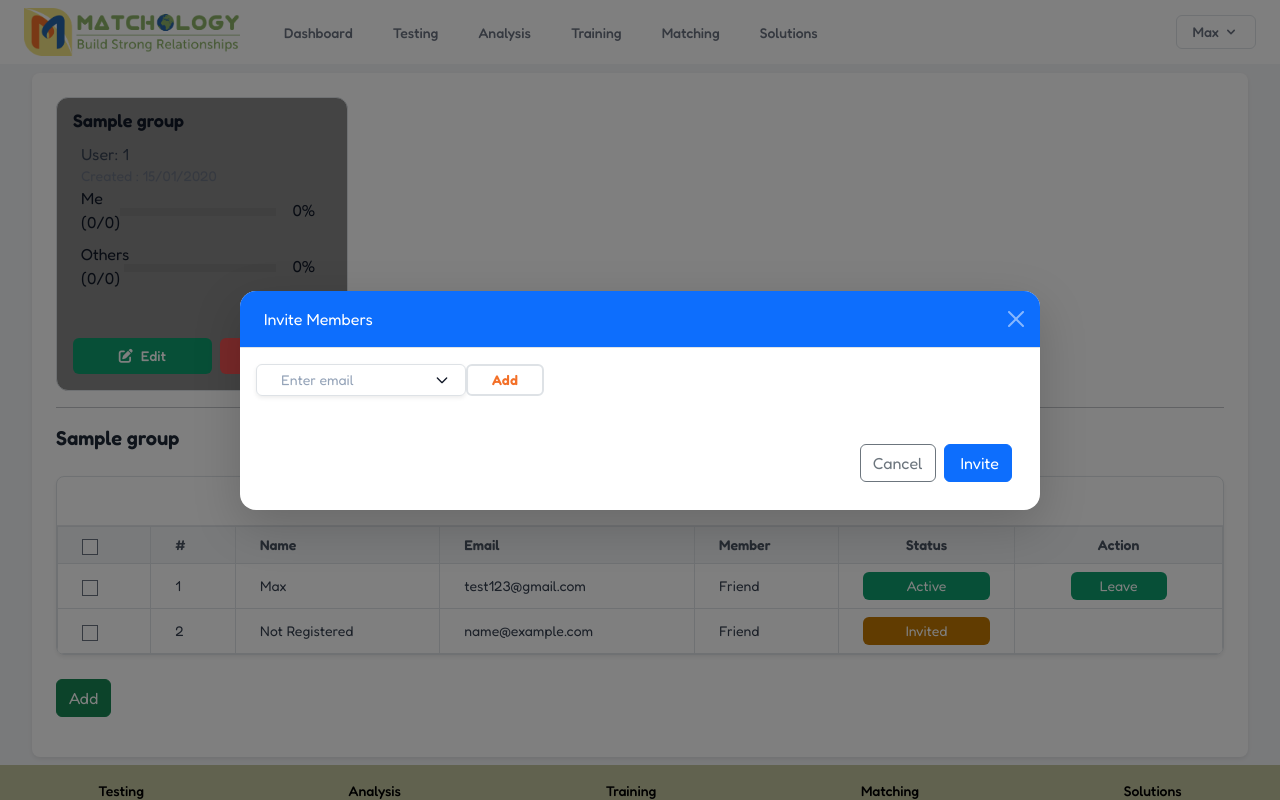
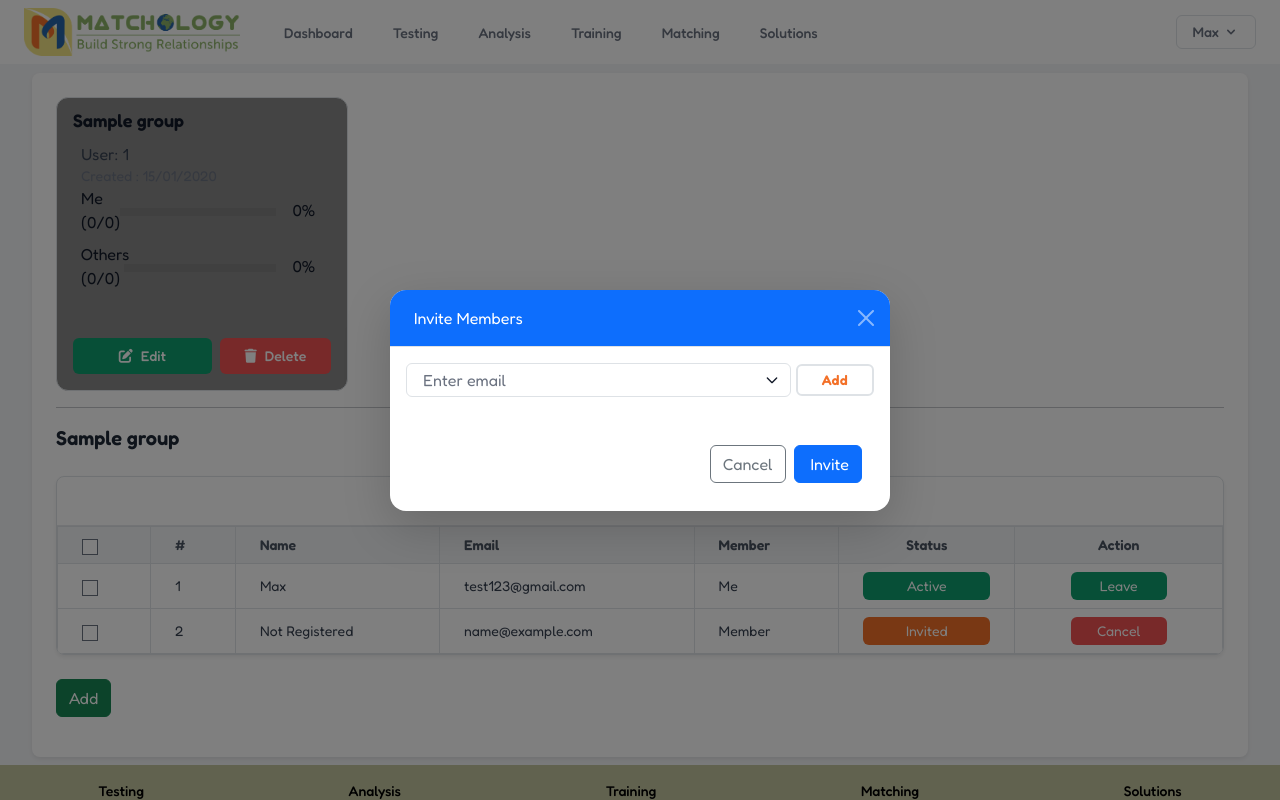
Before and after one commit to muhammad-saaim/live-1, a Laravel app: page /group/1 in a window 1280 px wide, after a click on "Add". Run offline with Laravel 10, Linux system fonts and the light colour scheme; a user stored in the database is signed in; data comes from the database, SQL or seed files in the repository; tables that the repository leaves empty hold one stand-in row (values such as "Sample post"); style sheets or scripts are compiled from the project's sources; some libraries are stand-ins or nearby versions.

Commit message:
invitation changes

```diff
--- a/app/Http/Controllers/GroupController.php
+++ b/app/Http/Controllers/GroupController.php
@@ -78,6 +78,11 @@ class GroupController extends Controller
      */
     public function show(Group $group)
     {
+        // Check if the current user is a member of the group
+        if (!auth()->user()->groups->contains($group->id)) {
+            abort(404);
+        }
+
         $relations = Relation::all(); // Fetch all relations
 
         // Get all invitations for this group
@@ -96,12 +101,14 @@ class GroupController extends Controller
                 'name' => $user->name,
                 'email' => $user->email,
                 'status' => 'member',
-                'relation' => $group->groupTypes->first()?->name == 'Family'
-                    ? UserRelative::where('relative_id', $user->id)
-                        ->where('user_id', $group->group_admin ?? auth()->id())
-                        ->with('relation')
-                        ->first()?->relation?->name ?? 'N/A'
-                    : $group->groupTypes->first()?->name ?? 'N/A'
+                'relation' => $user->id === auth()->id()
+                    ? 'Me'
+                    : ($group->groupTypes->first()?->name == 'Family'
+                        ? UserRelative::where('user_id', auth()->id())
+                            ->where('relative_id', $user->id)
+                            ->with('relation')
+                            ->first()?->relation?->name ?? 'N/A'
+                        : 'Member')
             ]);
         }
 
@@ -119,7 +126,7 @@ class GroupController extends Controller
                     'status' => 'invited',
                     'relation' => $group->groupTypes->first()?->name == 'Family'
                         ? Relation::find($invitation->relation_id)?->name ?? 'N/A'
-                        : $group->groupTypes->first()?->name ?? 'N/A'
+                        : 'Member'
                 ]);
             } else {
                 // If user doesn't exist, use placeholder data
@@ -130,7 +137,7 @@ class GroupController extends Controller
                     'status' => 'invited',
                     'relation' => $group->groupTypes->first()?->name == 'Family'
                         ? Relation::find($invitation->relation_id)?->name ?? 'N/A'
-                        : $group->groupTypes->first()?->name ?? 'N/A'
+                        : 'Member'
                 ]);
             }
         }
@@ -143,6 +150,11 @@ class GroupController extends Controller
      */
     public function edit(Group $group)
     {
+        // Check if the current user is the group admin
+        if (auth()->id() !== $group->group_admin) {
+            return redirect()->back()->with('error', 'Only the group admin can edit the group.');
+        }
+
         $groupTypes = GroupType::whereNull('parent_id')->get();
         return view('group.edit', compact('group','groupTypes'));
     }
@@ -152,6 +164,11 @@ class GroupController extends Controller
      */
     public function update(Request $request, Group $group)
     {
+        // Check if the current user is the group admin
+        if (auth()->id() !== $group->group_admin) {
+            return redirect()->back()->with('error', 'Only the group admin can update the group.');
+        }
+
         // Validate the request data
         $validatedData = $request->validate([
             'name' => 'required|string|max:255',
@@ -200,13 +217,12 @@ class GroupController extends Controller
 
     public function removeMember(Request $request, Group $group)
     {
-        // Check if the current user can modify the group
-        if (!auth()->user()->groups->contains($group->id)) {
-            return redirect()->back()->with('error', 'Unauthorized action.');
-        }
+        // Handle multiple user removal (admin only)
+        if ($request->has('user_ids')) {
+            if (auth()->id() !== $group->group_admin) {
+                return redirect()->back()->with('error', 'Only the group admin can remove members.');
+            }
 
-        // Handle multiple user removal
-        if ($request->has('user_ids')) {
             $userIds = $request->input('user_ids');
             // Don't allow removing the group admin
             $userIds = array_filter($userIds, function($userId) use ($group) {
@@ -219,16 +235,57 @@ class GroupController extends Controller
             }
         }
         // Handle single user removal
-        else if ($request->has('user')) {
-            $user = User::findOrFail($request->user);
-            // Don't allow removing the group admin
-            if ($user->id != $group->group_admin) {
+        else if ($request->has('user') || $request->user_id) {
+            // If user is trying to remove themselves
+            if (auth()->id() == $request->user_id) {
+                // Don't allow group admin to leave
+                if ($request->user_id === $group->group_admin) {
+                    return redirect()->back()->with('error', 'Group admin cannot leave the group. Please transfer admin rights first.');
+                }
+
+                $group->users()->detach($request->user_id);
+                return redirect()->route('dashboard.index')->with('success', 'You have left the group successfully.');
+            }
+            // If admin is removing another user
+            else if (auth()->id() === $group->group_admin) {
+                $user = User::findOrFail($request->user);
+
+                // Don't allow removing the group admin
+                if ($user->id === $group->group_admin) {
+                    return redirect()->back()->with('error', 'Cannot remove the group admin.');
+                }
                 $group->users()->detach($user->id);
                 return redirect()->back()->with('success', 'Member removed successfully.');
+            }
+            else {
+                return redirect()->back()->with('error', 'You are not authorized to remove members.');
             }
         }
 
         return redirect()->back()->with('error', 'No valid members selected for removal.');
     }
 
+    /**
+     * Cancel an invitation for a group.
+     */
+    public function cancelInvitation(Group $group, $email)
+    {
+        // Check if the current user is the group admin
+        if (auth()->id() !== $group->group_admin) {
+            return redirect()->back()->with('error', 'Only the group admin can cancel invitations.');
+        }
+
+        // Find and delete the invitation
+        $invitation = Invitation::where('group_id', $group->id)
+            ->where('email', $email)
+            ->first();
+
+        if ($invitation) {
+            $invitation->delete();
+            return redirect()->back()->with('success', 'Invitation cancelled successfully.');
+        }
+
+        return redirect()->back()->with('error', 'Invitation not found.');
+    }
+
 }
--- a/app/Services/InviteService.php
+++ b/app/Services/InviteService.php
@@ -10,7 +10,7 @@ use Illuminate\Support\Facades\Mail;
 
 class InviteService
 {
-    public function invite(User $inviter, string $email, Group $group, int $relationId): Invitation
+    public function invite(User $inviter, string $email, Group $group, ?int $relationId = null): Invitation
     {
         // Generate an invitation token
         $token = Str::random(32);
@@ -41,5 +41,4 @@ class InviteService
 
         return $invitation;
     }
-
 }
--- a/resources/views/group/show.blade.php
+++ b/resources/views/group/show.blade.php
@@ -86,11 +86,17 @@
 
                             <div class="pt-3 flex space-x-2">
                                 <!-- Edit Group Button -->
+                                @if (Auth::id() === $group->group_admin)
                                     <a href="{{ route('group.edit', $group->id) }}"
-                                   class="w-full inline-flex items-center justify-center px-4 py-2 bg-green-500 text-white text-sm font-medium rounded-md hover:bg-green-600 transition duration-150 {{ Auth::id() !== $group->group_admin ? 'opacity-50 cursor-not-allowed' : '' }}"
-                                {{ Auth::id() !== $group->group_admin ? 'disabled' : '' }}>
+                                       class="w-full inline-flex items-center justify-center px-4 py-2 bg-green-500 text-white text-sm font-medium rounded-md hover:bg-green-600 transition duration-150">
                                         <i class="fas fa-edit mr-2"></i> Edit
                                     </a>
+                                @else
+                                    <button disabled
+                                            class="w-full inline-flex items-center justify-center px-4 py-2 bg-green-500 text-white text-sm font-medium rounded-md opacity-50 cursor-not-allowed">
+                                        <i class="fas fa-edit mr-2"></i> Edit
+                                    </button>
+                                @endif
 
                                 <!-- Delete Group Form -->
                                 <form action="{{ route('group.destroy', $group->id) }}" method="POST"
@@ -184,9 +190,11 @@
                                 @csrf
                                 @method('DELETE')
                                 <div class="p-4 border-b border-gray-200">
+                                    @if (Auth::id() === $group->group_admin)
                                         <button type="submit" id="bulk-remove-btn" class="bg-red-500 hover:bg-red-600 text-white px-4 py-2 rounded text-sm hidden" onclick="return confirm('Are you sure you want to remove selected members?');">
                                             Remove Selected
                                         </button>
+                                    @endif
                                 </div>
                                 <table class="min-w-full divide-y divide-gray-200 text-sm text-left bg-white">
                                     <thead class="bg-gray-100 text-gray-600">
@@ -219,8 +227,9 @@
                                             <td class="px-4 py-2 border border-gray-300 text-gray-700">
                                                 {{ $user['relation'] }}
                                             </td>
+
                                             <td class="px-4 py-2 border border-gray-300">
-                                                <p class="px-3 text-center py-1 rounded text-white {{ $user['status'] === 'member' ? 'bg-green-500 hover:bg-green-600' : 'bg-yellow-500 hover:bg-yellow-600' }} transition">
+                                                <p class="px-3 text-center py-1 rounded text-white {{ $user['status'] === 'member' ? 'bg-green-500 hover:bg-green-600' : 'bg-ml-color-orange hover:bg-ml-color-orange' }} transition">
                                                     {{ $user['status'] === 'member' ? 'Active' : 'Invited' }}
                                                 </p>
                                             </td>
@@ -229,16 +238,15 @@
                                                 @if ($user['status'] === 'member')
                                                     @if (Auth::id() === $user['id'])
                                                         {{-- Leave Button for Logged-in User --}}
-                                                        <form action="{{ route('groups.removeMember', ['group' => $group->id, 'user' => $user['id']]) }}" method="POST" onsubmit="return confirm('Are you sure you want to leave this group?');">
-                                                            @csrf
+                                                        <form action="{{ route('groups.removeMembers', ['group' => $group->id, 'user' => $user['id']]) }}" method="POST" onsubmit="return confirm('Are you sure you want to leave this group?');">
                                                             @method('DELETE')
+                                                            <input type="hidden" name="user_id" value="{{ $user['id'] }}">
                                                             <button type="submit" class="w-24 bg-green-500 hover:bg-green-600 text-white px-3 py-1 rounded text-sm">
                                                                 Leave
                                                             </button>
                                                         </form>
                                                     @elseif (Auth::id() === $group->group_admin)
-                                                        {{-- Admin can remove other members --}}
-                                                        <form action="{{ route('groups.removeMember', ['group' => $group->id, 'user' => $user['id']]) }}" method="POST" onsubmit="return confirm('Are you sure you want to remove this member?');">
+                                                        <form action="{{ route('groups.removeMembers', ['group' => $group->id, 'user' => $user['id']]) }}" method="POST" onsubmit="return confirm('Are you sure you want to remove this member?');">
                                                             @csrf
                                                             @method('DELETE')
                                                             <button type="submit" class="w-24 bg-red-500 hover:bg-red-600 text-white px-3 py-1 rounded text-sm">
@@ -246,11 +254,19 @@
                                                             </button>
                                                         </form>
                                                     @else
-                                                        {{-- Disabled Remove Button for Others --}}
                                                         <button class="w-24 bg-gray-300 text-gray-600 px-3 py-1 rounded text-sm cursor-not-allowed" disabled>
                                                             Remove
                                                         </button>
                                                     @endif
+                                                @elseif ($user['status'] === 'invited' && Auth::id() === $group->group_admin)
+                                                    {{-- Cancel Invitation Button for Group Admin --}}
+                                                    <form action="{{ route('groups.cancelInvitation', ['group' => $group->id, 'email' => $user['email']]) }}" method="POST" onsubmit="return confirm('Are you sure you want to cancel this invitation?');">
+                                                        @csrf
+                                                        @method('DELETE')
+                                                        <button type="submit" class="w-24 bg-red-500 hover:bg-red-600 text-white px-3 py-1 rounded text-sm">
+                                                            Cancel
+                                                        </button>
+                                                    </form>
                                                 @endif
                                             </td>
                                         </tr>
@@ -270,7 +286,7 @@
 
                     <!-- Modal -->
                     <div class="modal fade" id="inviteModal" tabindex="-1" aria-labelledby="inviteModalLabel" aria-hidden="true">
-    <div class="modal-dialog modal-dialog-centered modal-lg">
+                        <div class="modal-dialog modal-dialog-centered modal-md">
                             <div class="modal-content border-0 shadow-lg rounded-4"
                                 x-data="emailForm('{{ strtolower($group?->groupTypes?->first()?->name) === 'friend' ? 'true' : 'false' }}')">
 
@@ -301,8 +317,8 @@
 
                                         <!-- Email Input -->
                                         <div class="flex items-center space-x-2 mb-3">
-                        <x-form-input-small type="email" name="email_input" x-model="newEmail"
-                            @keydown.enter.prevent="addEmail" placeholder="Enter email" />
+                                            <input type="email" class="w-full border border-gray-300 rounded-md px-3 py-1 text-gray-700 focus:ring-ml-color-lime focus:border-ml-color-lime" name="email_input" x-model="newEmail"
+                                                 @keydown.enter.prevent="addEmail" placeholder="Enter email" style="margin-right: 5px" autocomplete="off" />
                                             <button type="button" @click="dropdownOpen = !dropdownOpen"
                                                 class="px-2 py-2" style="margin-left: -40px">
                                                 <svg :class="{ 'rotate-180': dropdownOpen }"
@@ -322,14 +338,19 @@
                                                 <div class="text-gray-500 px-4 py-2">No emails added yet.</div>
                                             </template>
                                             <template x-for="(email, index) in emails" :key="index">
-                            <div class="mb-3">
-                                <label class="form-label">Email: <span x-text="email"></span></label>
+                                                <div class="p-2 border border-gray-200 rounded-md bg-gray-50">
+                                                    <div class="flex items-center justify-between">
+                                                        <label class="font-semibold text-gray-800"><span x-text="email"></span></label>
+                                                        <button type="button" @click="removeEmail(index)"
+                                                            class="text-red-600 hover:text-red-800 text-sm font-medium px-2 py-1 rounded-md border border-red-600 hover:bg-red-50 transition-colors duration-200">Remove</button>
+                                                    </div>
 
                                                     <!-- Only show the relation select if not a friend group -->
                                                     <template x-if="!isFriendGroup">
                                                         <div class="mt-1">
-                                        <label class="form-label">Relation</label>
-                                        <select class="form-select" name="relations[]" x-model="relations[index]">
+                                                            <label class="form-label text-gray-600 mb-1 block">Relation</label>
+                                                            <select class="form-select w-full border border-gray-300 rounded-md py-1 px-2 text-gray-700 focus:ring-ml-color-lime focus:border-ml-color-lime"
+                                                                name="relations[]" x-model="relations[index]">
                                                                 <option value="" disabled selected>Select relation</option>
                                                                 <template x-for="relation in relationOptions" :key="relation.id">
                                                                     <option :value="relation.id"
@@ -402,10 +423,8 @@
             if (email && this.validateEmail(email) && !this.emails.includes(email)) {
                 this.emails.push(email);
                 this.relations.push('');
-                this.newEmail = '';
-                if (!this.isFriendGroup) {
+                this.$nextTick(() => this.newEmail = ''); // Clear the input after the next DOM update
                 this.dropdownOpen = true;
-                }
             }
         },
         removeEmail(index) {
--- a/routes/web.php
+++ b/routes/web.php
@@ -63,9 +63,9 @@ Route::middleware(['auth', 'verified'])->group(function () {
 
     Route::post('/group/invite', [InviteController::class, 'sendInvite'])->name('group.invite');
     Route::get('/groups/accept-invite', [InviteController::class, 'acceptInvite'])->name('groups.accept-invite');
-    Route::delete('/groups/{group}/members/{user}', [GroupController::class, 'removeMember'])->name('groups.removeMember');
     Route::delete('/groups/{group}/members', [GroupController::class, 'removeMember'])->name('groups.removeMembers');
-
+    Route::delete('/groups/{group}/invitations/{email}', [GroupController::class, 'cancelInvitation'])->name('groups.cancelInvitation');
+    // Route::delete('/groups/{group}/leave', [GroupController::class, 'leaveGroup'])->name('groups.leave');
 
     Route::get('/reports/index', [ReportsController::class, 'index'])->name('reports.index');
 
```
Also changed, not shown: app/Http/Controllers/Auth/RegisteredUserController.php (+9 -2 lines), app/Http/Controllers/InviteController.php (+31 -17 lines). Lines whose indentation alone changed are shown as unchanged.
